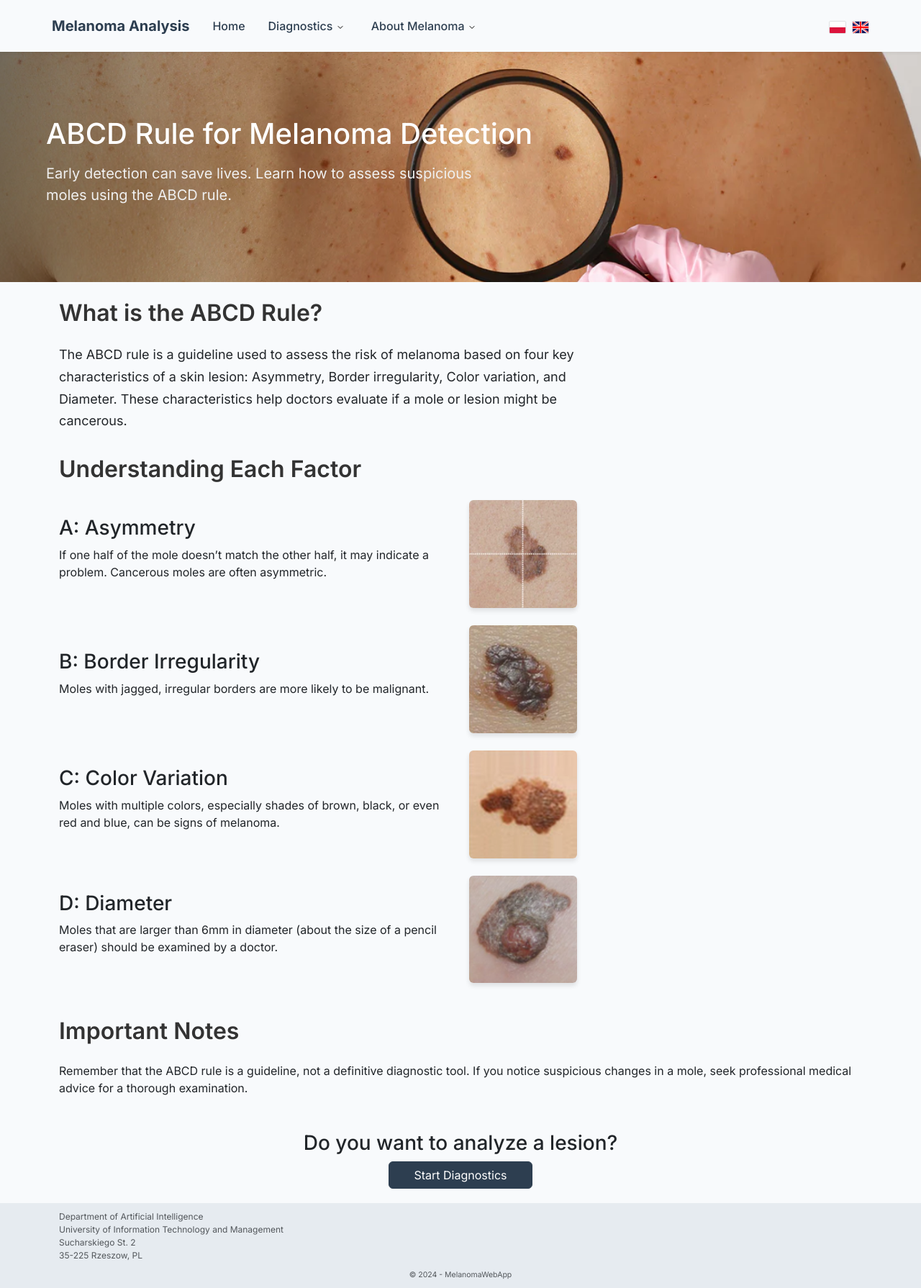
After one commit to gwanat/python_melanoma_app, a Flask app: page /abcd_rule in a window 1280 px wide. The commit adds this page. Shown: the whole page at 72% size. Run offline with Flask 3, Linux system fonts and the light colour scheme.

Commit message:
abcd rule subpage filled with some data, soon to be updated. translation for that part soon to be added aswell.

```diff
--- a/app.py
+++ b/app.py
@@ -49,9 +49,9 @@ def inject_locale():
 def index():
     return render_template("index.html")
 
-@app.route("/abcd_formula")
-def abcd_formula():
-    return render_template("abcd_formula.html")
+@app.route("/abcd_rule")
+def abcd_rule():
+    return render_template("abcd_rule.html")
 
 @app.route("/diagnostics", methods=["GET", "POST"])
 def diagnostics():
--- a/static/css/styles.css
+++ b/static/css/styles.css
@@ -413,3 +438,71 @@ html {
     width: 24px;
     height: 24px;
 }
+
+.section-title {
+    font-size: 2rem;
+    font-weight: 600;
+    color: #333;
+    margin-bottom: 1.5rem;
+}
+
+.section-description {
+    font-size: 1.125rem;
+    line-height: 1.7;
+    margin-bottom: 2rem;
+}
+
+img.img-fluid {
+    max-height: 150px;
+    object-fit: cover;
+    width: 150px;
+    border-radius: 8px;
+    box-shadow: 0 4px 6px rgba(0,0,0,0.1);
+}
+
+.row.mt-4 {
+    margin-top: 2rem;
+}
+
+.row img {
+    max-width: 100%;
+    border-radius: 8px;
+}
+
+.abcd-hero {
+    height: 40vh;
+    background: url('../images/abcd-hero.webp') center 60%/ cover no-repeat;
+    position: relative;
+    display: flex;
+    align-items: center;
+    justify-content: flex-start;
+    padding-left: 5%;
+    color: white;
+    font-size: 3rem;
+    font-weight: 600;
+}
+
+.abcd-hero::before {
+    content: '';
+    position: absolute;
+    top: 0;
+    left: 0;
+    width: 50%;
+    height: 100%;
+    background: linear-gradient(to right, rgba(0, 0, 0, 0.55), transparent);
+    z-index: 0;
+    pointer-events: none;
+}
+
+.abcd-hero-text {
+    position: relative;
+    z-index: 1;
+}
+
+.abcd-hero-text .lead {
+    font-size: 1.25rem;
+    font-weight: 400;
+    max-width: 600px;
+    color: #f0f0f0;
+    margin-top: 1rem;
+}
--- /dev/null
+++ b/templates/abcd_rule.html
@@ -0,0 +1,73 @@
+{% extends "base.html" %}
+
+{% block content %}
+<div class="abcd-hero">
+    <div class="abcd-hero-text">
+        <h1>{{ _('ABCD Rule for Melanoma Detection') }}</h1>
+        <p class="lead">{{ _('Early detection can save lives. Learn how to assess suspicious moles using the ABCD rule.') }}</p>
+    </div>
+</div>
+<div class="container mt-4">
+
+    <section>
+        <h2 class="section-title">{{ _('What is the ABCD Rule?') }}</h2>
+        <p class="section-description">
+            {{ _('The ABCD rule is a guideline used to assess the risk of melanoma based on four key characteristics of a skin lesion: Asymmetry, Border irregularity, Color variation, and Diameter. These characteristics help doctors evaluate if a mole or lesion might be cancerous.') }}
+        </p>
+    </section>
+
+    <section class="mt-4">
+        <h2 class="section-title">{{ _('Understanding Each Factor') }}</h2>
+
+        <div class="row align-items-center mt-4">
+            <div class="col-md-6">
+                <h3>{{ _('A: Asymmetry') }}</h3>
+                <p>{{ _('If one half of the mole doesn’t match the other half, it may indicate a problem. Cancerous moles are often asymmetric.') }}</p>
+            </div>
+            <div class="col-md-6">
+                <img src="{{ url_for('static', filename='images/a_asymmetrical.png') }}" alt="Asymmetry Example" class="img-fluid rounded">
+            </div>
+        </div>
+
+        <div class="row align-items-center mt-4">
+            <div class="col-md-6">
+                <h3>{{ _('B: Border Irregularity') }}</h3>
+                <p>{{ _('Moles with jagged, irregular borders are more likely to be malignant.') }}</p>
+            </div>
+            <div class="col-md-6">
+                <img src="{{ url_for('static', filename='images/b_uneven.png') }}" alt="Border Irregularity Example" class="img-fluid rounded">
+            </div>
+        </div>
+
+        <div class="row align-items-center mt-4">
+            <div class="col-md-6">
+                <h3>{{ _('C: Color Variation') }}</h3>
+                <p>{{ _('Moles with multiple colors, especially shades of brown, black, or even red and blue, can be signs of melanoma.') }}</p>
+            </div>
+            <div class="col-md-6">
+                <img src="{{ url_for('static', filename='images/c_multi.png') }}" alt="Color Variation Example" class="img-fluid rounded">
+            </div>
+        </div>
+
+        <div class="row align-items-center mt-4">
+            <div class="col-md-6">
+                <h3>{{ _('D: Diameter') }}</h3>
+                <p>{{ _('Moles that are larger than 6mm in diameter (about the size of a pencil eraser) should be examined by a doctor.') }}</p>
+            </div>
+            <div class="col-md-6">
+                <img src="{{ url_for('static', filename='images/d_diverse.png') }}" alt="Diameter Example" class="img-fluid rounded">
+            </div>
+        </div>
+    </section>
+
+    <section class="mt-5">
+        <h2 class="section-title">{{ _('Important Notes') }}</h2>
+        <p>{{ _('Remember that the ABCD rule is a guideline, not a definitive diagnostic tool. If you notice suspicious changes in a mole, seek professional medical advice for a thorough examination.') }}</p>
+    </section>
+
+    <section class="mt-5 text-center">
+        <h3>{{ _('Do you want to analyze a lesion?') }}</h3>
+        <a href="{{ url_for('diagnostics') }}" class="btn btn-secondary">{{ _('Start Diagnostics') }}</a>
+    </section>
+</div>
+{% endblock %}
--- a/templates/base.html
+++ b/templates/base.html
@@ -31,7 +31,7 @@
                                 </svg>
                             </a>
                             <div class="dropdown-menu dropdown-menu-end bg-light text-center">
-                                <a class="dropdown-item text-secondary" href="{{ url_for('abcd_formula') }}">{{ _('About ABCD Formula') }}</a>
+                                <a class="dropdown-item text-secondary" href="{{ url_for('abcd_rule') }}">{{ _('About ABCD Rule') }}</a>
                                 <a class="dropdown-item text-secondary" href="{{ url_for('diagnostics') }}">{{ _('Diagnostics') }}</a>
                             </div>
                         </li>
--- a/templates/publications.html
+++ b/templates/publications.html
@@ -12,7 +12,6 @@
 </div>
 <div class="container my-5">
     <div class="text-center mb-4">
-        <h2 class="section-title">{{ _('Selected Publications') }}</h2>
         <p class="section-description mx-auto">
             {{ _('These are selected official publications related to wideodermatology, biomedical image synthesis, and computational healthcare analytics. For a full list, visit the author’s ORCID profile.') }}
         </p>
```
Also changed, not shown: other parts of static/css/styles.css (+28 -3 lines), templates/abcd_formula.html (deleted, +0 -9 lines), static/images/a_asymmetrical.png (added), static/images/abcd-hero.webp (added), static/images/b_uneven.png (added), static/images/c_multi.png (added), static/images/characteristics-hero.jpg, static/images/d_diverse.png (added), static/images/publications-hero.jpeg (added).
